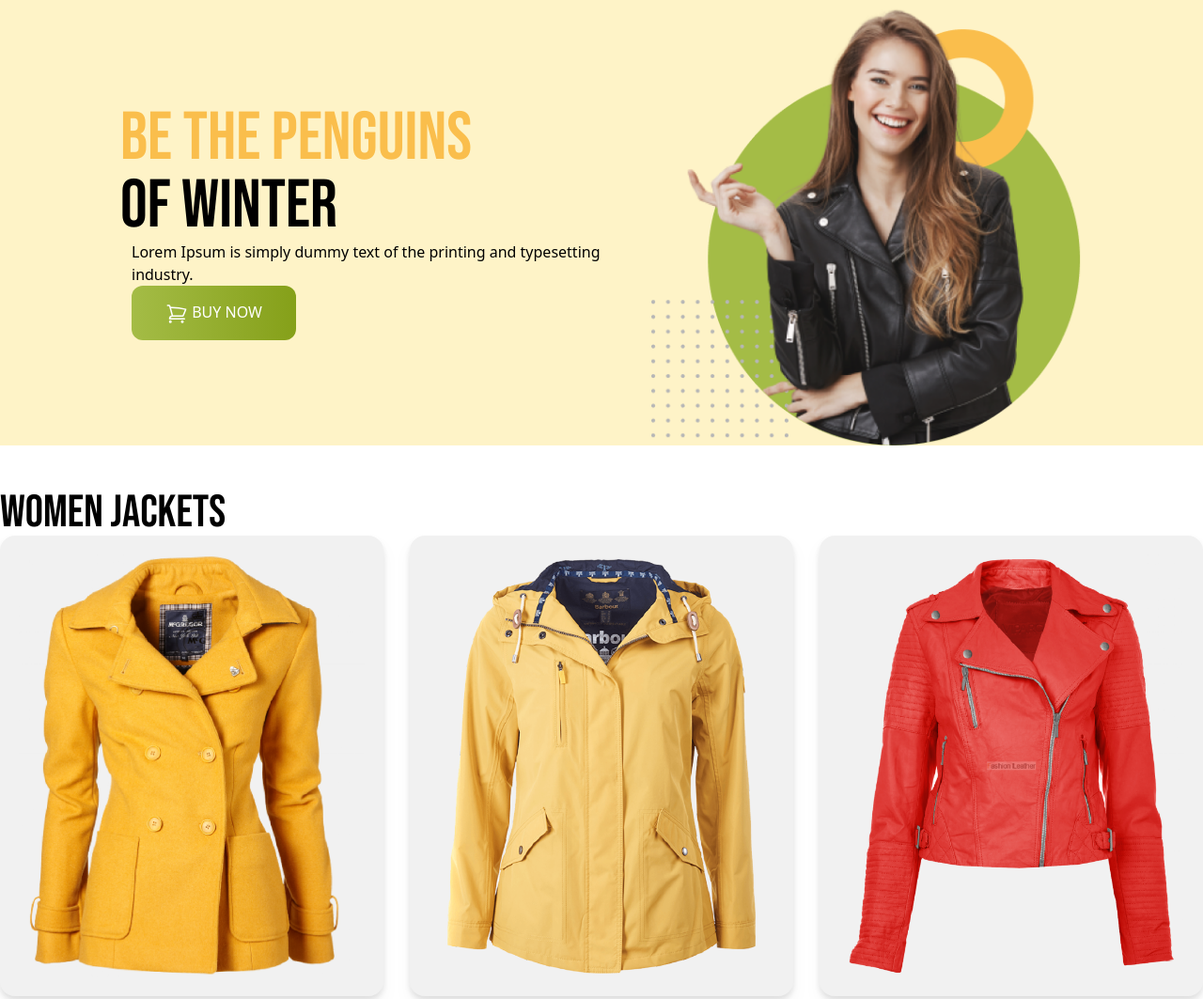
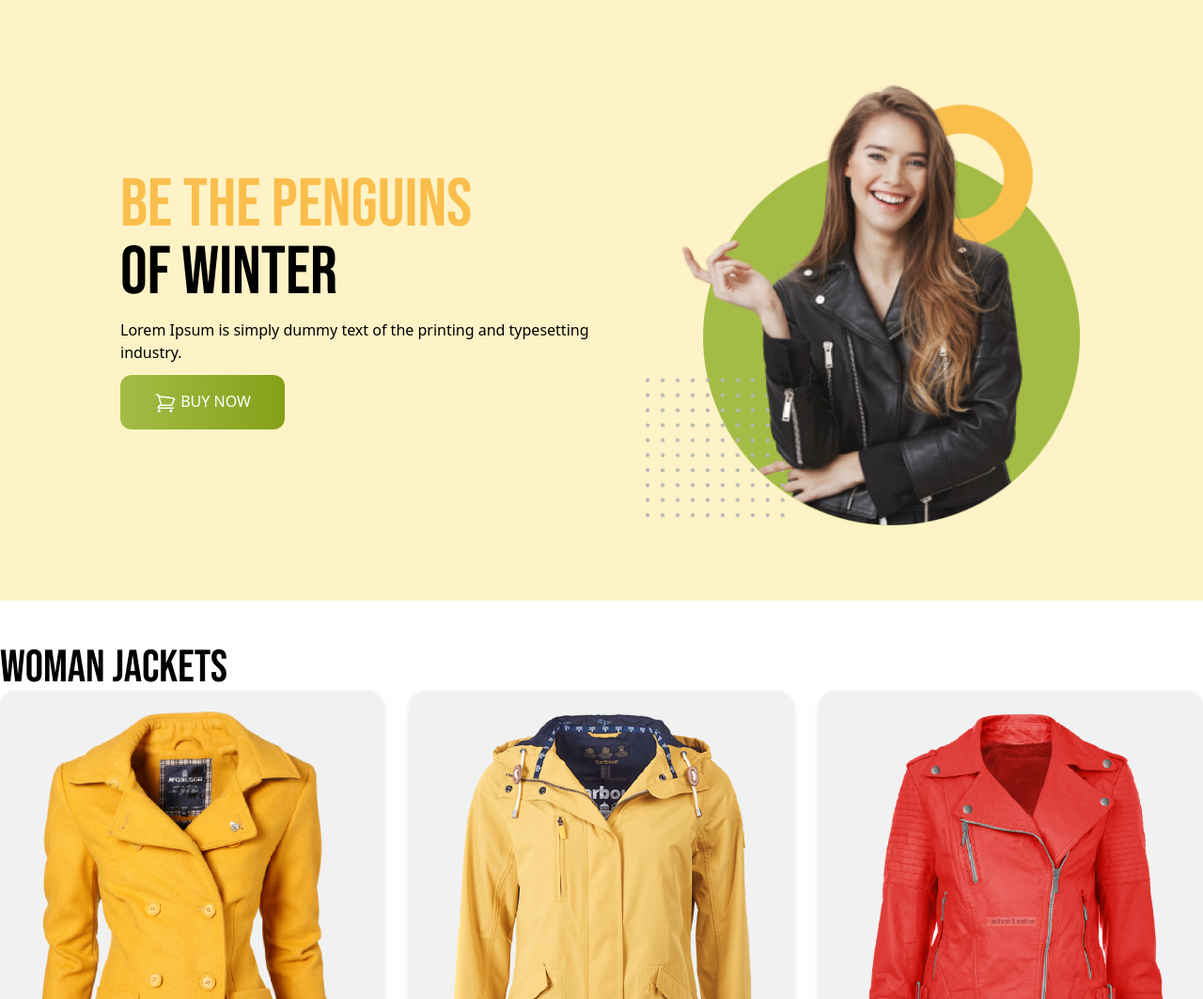
Before and after one commit to MoriamAkterSwarna/penguin-fashion-v9-content, a plain HTML site: page index.html in a window 1280 px wide. Shown: the top 1063 px of the page at 94% size. Drawn offline with nearby package versions, Linux system fonts and the light colour scheme.

```diff
--- a/index.html
+++ b/index.html
@@ -26,25 +26,15 @@
         }
     </style>
 </head>
-
 <body>
-    <header class="bg-amber-100 px-32">
-
+    <header class="bg-amber-100 py-20 px-4 md:px-32">
         <!-- nav section -->
         <nav>
 
-
         </nav>
-
         <!-- banner section -->
-
-
         <div class="flex flex-col md:flex-row justify-between items-center">
-
-
-            <div class="space-x-3">
-
-
+            <div class="space-y-3">
                 <h1 class="text-7xl uppercase font-bebas">
                     <span class="text-[#FABE4C]">Be the Penguins</span>
                     <br>
@@ -52,9 +42,6 @@
                 </h1>
                 <p>Lorem Ipsum is simply dummy text of the printing
                     and typesetting industry.</p>
-
-
-
                 <button
                     class="py-4 px-9 bg-gradient-to-r from-[#A4BC46] to-[#85A019] rounded-xl uppercase text-white font-medium">
                     <svg xmlns="http://www.w3.org/2000/svg" fill="none" viewBox="0 0 24 24" stroke-width="1.5"
@@ -70,32 +57,22 @@
             </div>
         </div>
     </header>
-
-
     <main class="max-w-7xl mx-auto">
+        <!-- woman jacket section -->
         <section class="py-12">
-         <h3 class="text-5xl font-bebas">Women Jackets</h3>
-
-         <!-- vi-9 content -->
-
-         <!-- Jackets container -->
+            <h3 class="text-5xl font-bebas">Woman Jackets</h3>
+            <!-- jackets container -->
             <div class="grid grid-cols-1 md:grid-cols-2 lg:grid-cols-3 gap-7 font-roboto">
-
-
                 <!-- jacket 1 -->
                 <div class="space-y-3 drop-shadow-lg">
                     <div class="bg-[#F1F1F1;] p-5 rounded-2xl">
                         <img src="images/jacket-1.png" alt="">
                     </div>
-                <h4 class="text-2xl font-bold">Yellow Coat Jacket</h4>
-
+                    <h4 class="text-2xl font-bold">Yellow Coat Jacket </h4>
                     <p>Lorem Ipsum is simply dummy text of the
                         printing and typesetting industry.</p>
-
-
-                    <div class="flex justify-between ">
+                    <div class="flex justify-between">
                         <h3 class="text-4xl font-black text-orange-400">$234</h3>
-
                         <button
                             class="py-4 px-9 bg-gradient-to-r from-[#A4BC46] to-[#85A019] rounded-xl uppercase text-white font-medium">
                             <svg xmlns="http://www.w3.org/2000/svg" fill="none" viewBox="0 0 24 24" stroke-width="1.5"
@@ -107,22 +84,16 @@
                             Buy Now</button>
                     </div>
                 </div>
-
-
                 <!-- jacket 2 -->
                 <div class="space-y-3 drop-shadow-lg">
                     <div class="bg-[#F1F1F1;] p-5 rounded-2xl">
                         <img src="images/jacket-2.png" alt="">
                     </div>
-                <h4 class="text-2xl font-bold">Yellow Coat Jacket</h4>
-
+                    <h4 class="text-2xl font-bold">Yellow Coat Jacket </h4>
                     <p>Lorem Ipsum is simply dummy text of the
                         printing and typesetting industry.</p>
-
-
-                    <div class="flex justify-between ">
+                    <div class="flex justify-between">
                         <h3 class="text-4xl font-black text-orange-400">$234</h3>
-
                         <button
                             class="py-4 px-9 bg-gradient-to-r from-[#A4BC46] to-[#85A019] rounded-xl uppercase text-white font-medium">
                             <svg xmlns="http://www.w3.org/2000/svg" fill="none" viewBox="0 0 24 24" stroke-width="1.5"
@@ -134,22 +105,16 @@
                             Buy Now</button>
                     </div>
                 </div>
-
-
                 <!-- jacket 3 -->
                 <div class="space-y-3 drop-shadow-lg">
                     <div class="bg-[#F1F1F1;] p-5 rounded-2xl">
                         <img src="images/jacket-3.png" alt="">
                     </div>
-                <h4 class="text-2xl font-bold">Yellow Coat Jacket</h4>
-
+                    <h4 class="text-2xl font-bold">Yellow Coat Jacket </h4>
                     <p>Lorem Ipsum is simply dummy text of the
                         printing and typesetting industry.</p>
-
-
-                    <div class="flex justify-between ">
+                    <div class="flex justify-between">
                         <h3 class="text-4xl font-black text-orange-400">$234</h3>
-
                         <button
                             class="py-4 px-9 bg-gradient-to-r from-[#A4BC46] to-[#85A019] rounded-xl uppercase text-white font-medium">
                             <svg xmlns="http://www.w3.org/2000/svg" fill="none" viewBox="0 0 24 24" stroke-width="1.5"
@@ -161,8 +126,6 @@
                             Buy Now</button>
                     </div>
                 </div>
-
-
             </div>
         </section>
     </main>
```
Lines whose indentation alone changed are shown as unchanged.
